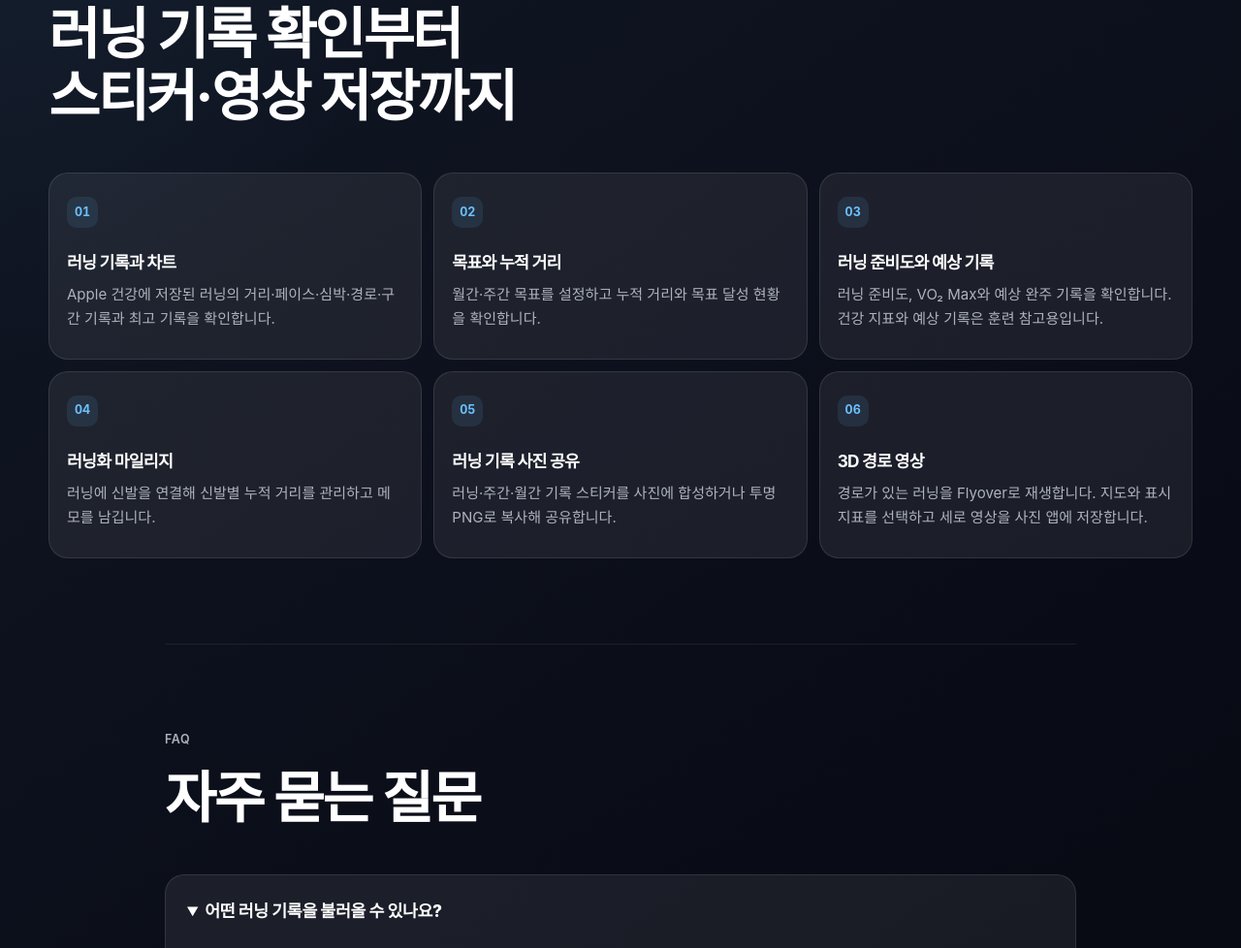
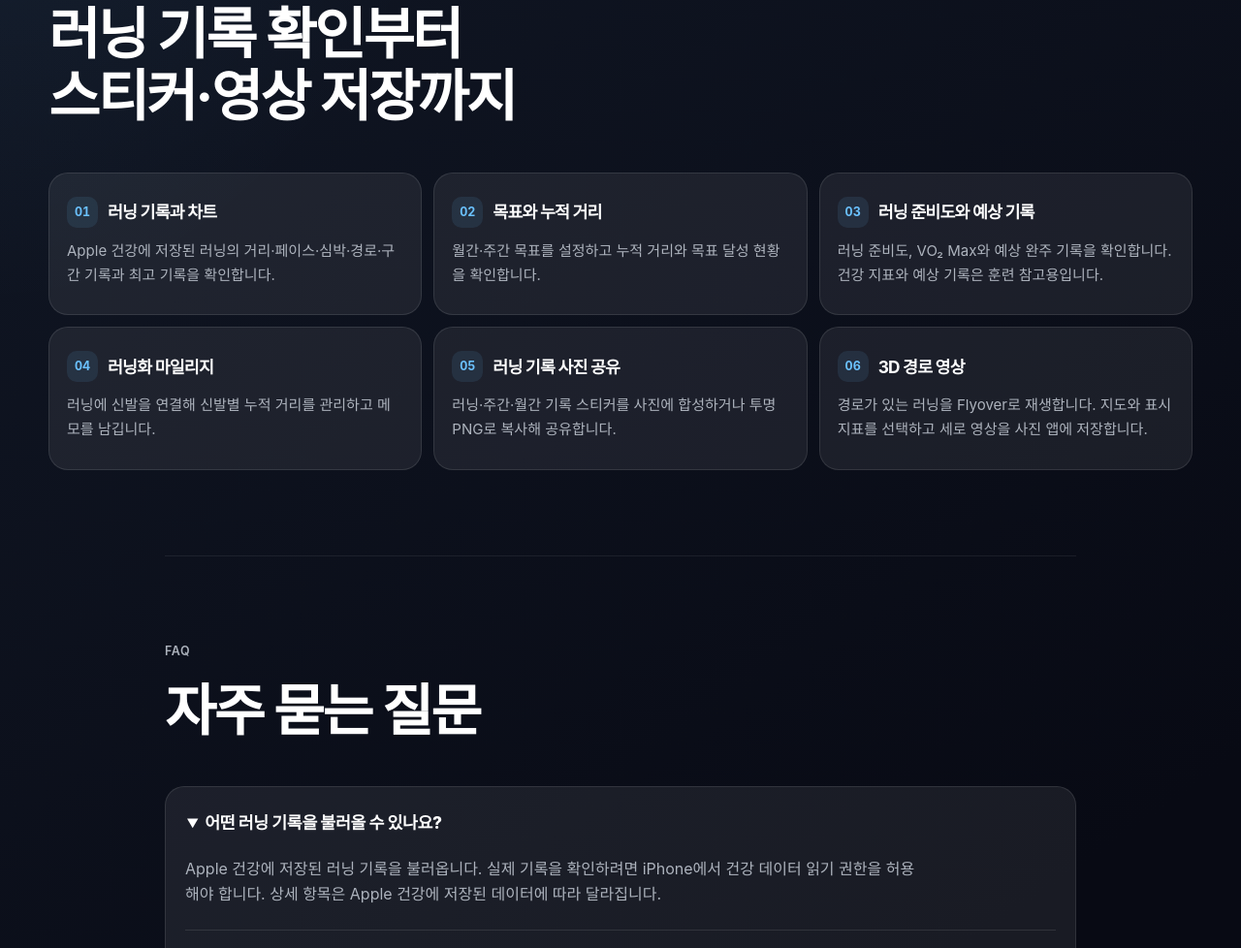
Before and after one commit to shnoah/runmoa, a plain HTML site: page ko/index.html in a window 1280 px wide. Shown: the part 813-1791 px from the top of the page at 97% size. Drawn offline with Linux system fonts and the light colour scheme.

Commit message:
Align feature numbers and titles on one row

```diff
--- a/assets/styles.css
+++ b/assets/styles.css
@@ -117,11 +117,11 @@ html[lang="en"] .hero { grid-template-columns: minmax(0, 1fr); }
   display: grid; grid-template-columns: repeat(3, minmax(0, 1fr));
   gap: 12px;
 }
-.feature-item { padding: 24px 18px 28px; border: 1px solid var(--line); border-radius: 20px; background: var(--surface); }
+.feature-item { display: grid; grid-template-columns: 32px minmax(0, 1fr); column-gap: 10px; row-gap: 12px; align-content: start; align-items: center; padding: 24px 18px 28px; border: 1px solid var(--line); border-radius: 20px; background: var(--surface); }
 .feature-item:last-child { border-right: 1px solid var(--line); }
-.feature-index { display: inline-flex; align-items: center; justify-content: center; width: 32px; height: 32px; margin-bottom: 24px; border-radius: 10px; background: rgba(107, 194, 255, 0.10); color: var(--accent); font-size: 0.78rem; font-weight: 650; font-variant-numeric: tabular-nums; }
-.feature-item h3 { margin-bottom: 10px; font-size: 1.08rem; line-height: 1.35; }
-.feature-item p { margin: 0; color: var(--muted); font-size: 0.94rem; }
+.feature-index { display: inline-flex; align-items: center; justify-content: center; width: 32px; height: 32px; margin: 0; border-radius: 10px; background: rgba(107, 194, 255, 0.10); color: var(--accent); font-size: 0.78rem; font-weight: 650; font-variant-numeric: tabular-nums; }
+.feature-item h3 { margin: 0; font-size: 1.08rem; line-height: 1.35; }
+.feature-item p { grid-column: 1 / -1; margin: 0; color: var(--muted); font-size: 0.94rem; }
 
 .faq-section { max-width: 940px; }
 .faq-list { border: 1px solid var(--line); border-radius: 20px; padding: 0 20px; background: var(--surface); }
--- a/ko/index.html
+++ b/ko/index.html
@@ -6,7 +6,7 @@
   <meta name="description" content="runmoa는 Apple 건강의 러닝 기록, 차트, 목표와 러닝화 마일리지를 확인하고 스티커·사진 합성·Flyover 경로 영상을 만드는 iPhone 앱입니다.">
   <link rel="canonical" href="https://shnoah.github.io/runmoa/ko/"><link rel="alternate" hreflang="en" href="https://shnoah.github.io/runmoa/en/"><link rel="alternate" hreflang="ko" href="https://shnoah.github.io/runmoa/ko/">
   <meta property="og:locale" content="ko_KR"><meta property="og:title" content="runmoa | iPhone 러닝 기록 앱"><meta property="og:description" content="Apple 건강 러닝 기록, 목표, 러닝화 마일리지와 스티커·Flyover 기능을 제공하는 iPhone 앱입니다."><meta property="og:url" content="https://shnoah.github.io/runmoa/ko/"><meta property="og:image" content="https://shnoah.github.io/runmoa/assets/runmoa-icon.png">
-  <meta name="apple-itunes-app" content="app-id=6776083533"><link rel="icon" href="../assets/runmoa-icon.png"><link rel="stylesheet" href="../assets/styles.css?v=7">
+  <meta name="apple-itunes-app" content="app-id=6776083533"><link rel="icon" href="../assets/runmoa-icon.png"><link rel="stylesheet" href="../assets/styles.css?v=8">
   <script type="application/ld+json">{"@context":"https://schema.org","@type":"MobileApplication","name":"runmoa","operatingSystem":"iOS 17.0 이상","applicationCategory":"HealthApplication","description":"Apple 건강 러닝 기록, 목표, 차트, 최고 기록, 러닝화 마일리지를 확인하고 스티커·사진 합성·Flyover 경로 영상으로 남기는 iPhone 앱입니다.","url":"https://shnoah.github.io/runmoa/ko/","downloadUrl":"https://apps.apple.com/kr/app/runmoa/id6776083533","offers":{"@type":"Offer","price":"0","priceCurrency":"KRW"}}</script>
 </head>
 <body>
```
Also changed, not shown: en/index.html (+1 -1 lines), en/notices/index.html (+1 -1 lines), en/privacy/index.html (+1 -1 lines), en/support/index.html (+1 -1 lines), index.html (+1 -1 lines), ko/notices/index.html (+1 -1 lines), ko/privacy/index.html (+1 -1 lines), ko/support/index.html (+1 -1 lines), notices/index.html (+1 -1 lines), privacy/index.html (+1 -1 lines), support/index.html (+1 -1 lines), 1 other file.
